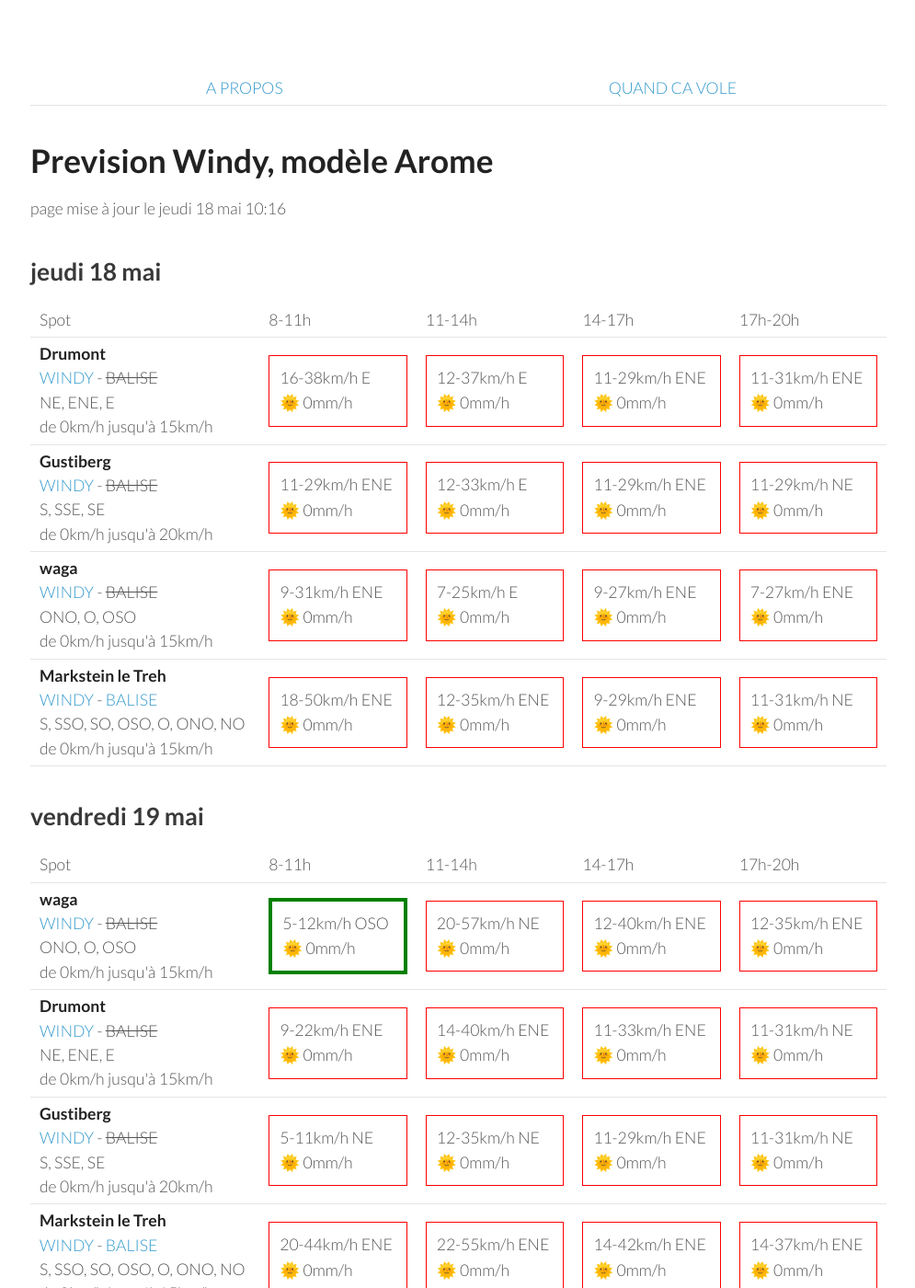
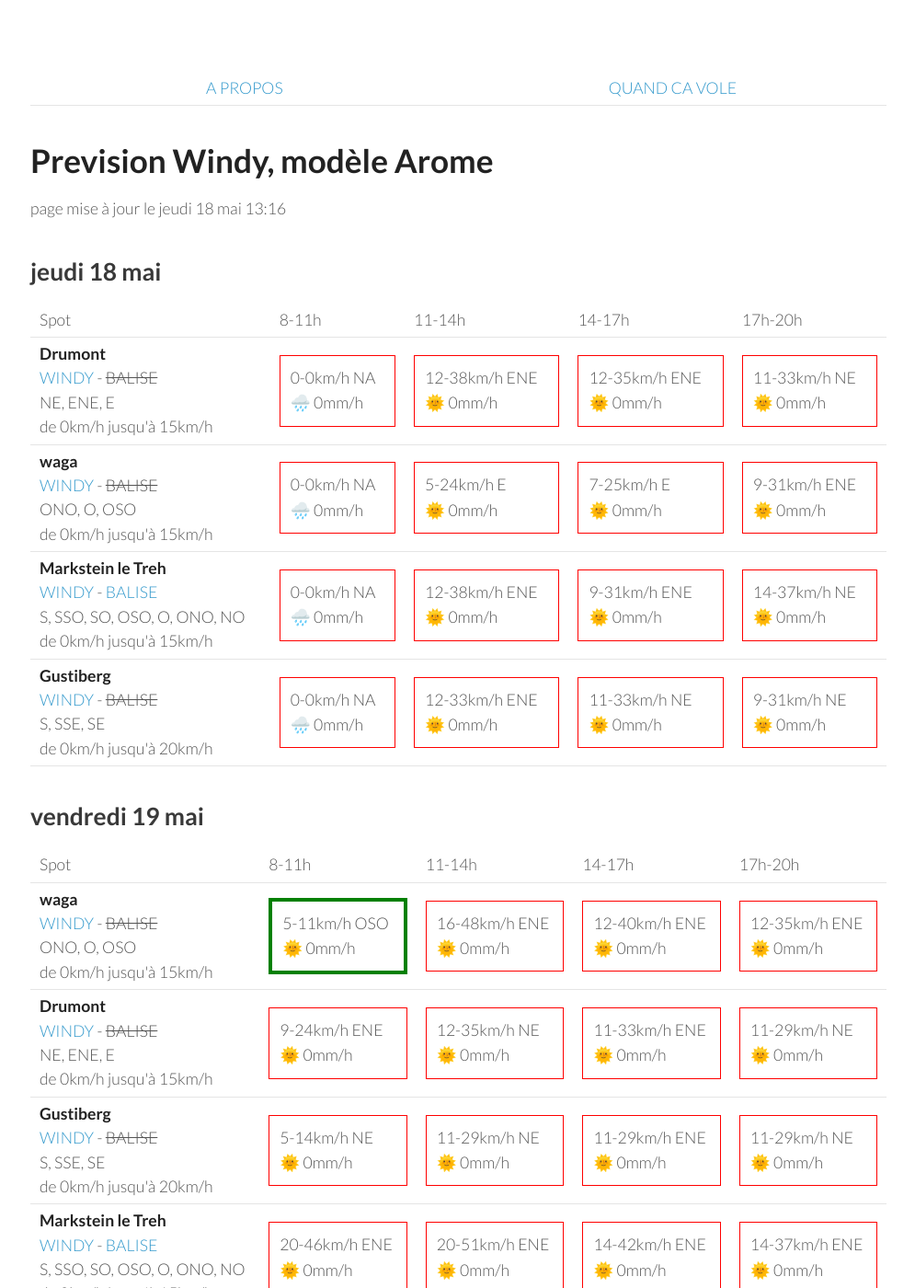
Before and after one commit to parapente-dans-le-nord/parapente-dans-le-nord.github.io, a Jekyll site: the page built from vosges.markdown, in a window 1280 px wide and 1400 px high. Shown: the whole window at 92% size, without its empty margins (25-1020 px from the left). Built offline with Jekyll 4.4.1, drawn with Linux system fonts in a browser that asks for light colours.

Commit message:
update index.markdown

```diff
--- a/vosges.markdown
+++ b/vosges.markdown
@@ -7,7 +7,7 @@ title:  "Tous les spots"
 {: .links}
 
 # Prevision Windy, modèle Arome
-page mise à jour le jeudi 18 mai 10:16
+page mise à jour le jeudi 18 mai 13:16
 
 ## jeudi 18 mai
 
@@ -24,41 +24,37 @@ page mise à jour le jeudi 18 mai 10:16
 <tr>
         <td><strong>Drumont</strong><br><a href="https://windy.com/47.898/6.919?47.687,6.919,9,m:eYYagmG">WINDY</a> - <span class="no-balise"> BALISE </span><br> <span class="vent-favorable">NE, ENE, E</span><br><span class="force-vent">de 0km/h jusqu'à 15km/h</span> </td>
 
-            <td><div class="not-flyable"><p>16-38km/h E</p><p>🌞 0mm/h</p></div></td>
-            <td><div class="not-flyable"><p>12-37km/h E</p><p>🌞 0mm/h</p></div></td>
-            <td><div class="not-flyable"><p>11-29km/h ENE</p><p>🌞 0mm/h</p></div></td>
-            <td><div class="not-flyable"><p>11-31km/h ENE</p><p>🌞 0mm/h</p></div></td>
+            <td><div class="not-flyable"><p>0-0km/h NA</p><p>🌧️ 0mm/h</p></div></td>
+            <td><div class="not-flyable"><p>12-38km/h ENE</p><p>🌞 0mm/h</p></div></td>
+            <td><div class="not-flyable"><p>12-35km/h ENE</p><p>🌞 0mm/h</p></div></td>
+            <td><div class="not-flyable"><p>11-33km/h NE</p><p>🌞 0mm/h</p></div></td>
 
+    </tr>
+<tr>
+        <td><strong>waga</strong><br><a href="https://windy.com/47.903/6.996?47.900,6.983,15">WINDY</a> - <span class="no-balise"> BALISE </span><br> <span class="vent-favorable">ONO, O, OSO</span><br><span class="force-vent">de 0km/h jusqu'à 15km/h</span> </td>
+
+            <td><div class="not-flyable"><p>0-0km/h NA</p><p>🌧️ 0mm/h</p></div></td>
+            <td><div class="not-flyable"><p>5-24km/h E</p><p>🌞 0mm/h</p></div></td>
+            <td><div class="not-flyable"><p>7-25km/h E</p><p>🌞 0mm/h</p></div></td>
+            <td><div class="not-flyable"><p>9-31km/h ENE</p><p>🌞 0mm/h</p></div></td>
+
+    </tr>
+<tr>
+        <td><strong>Markstein le Treh</strong><br><a href="https://windy.com/47.926/7.012?47.505,7.012,8,m:eY1agmQ">WINDY</a> - <span class=""><a href="http://www.balisemeteo.com/balise.php?idBalise=136">BALISE</a> </span><br> <span class="vent-favorable">S, SSO, SO, OSO, O, ONO, NO</span><br><span class="force-vent">de 0km/h jusqu'à 15km/h</span> </td>
+
+            <td><div class="not-flyable"><p>0-0km/h NA</p><p>🌧️ 0mm/h</p></div></td>
+            <td><div class="not-flyable"><p>12-38km/h ENE</p><p>🌞 0mm/h</p></div></td>
+            <td><div class="not-flyable"><p>9-31km/h ENE</p><p>🌞 0mm/h</p></div></td>
+            <td><div class="not-flyable"><p>14-37km/h NE</p><p>🌞 0mm/h</p></div></td>
 
     </tr>
 <tr>
         <td><strong>Gustiberg</strong><br><a href="https://windy.com/47.894/6.934?47.891,6.934,15,m:eYYagmI">WINDY</a> - <span class="no-balise"> BALISE </span><br> <span class="vent-favorable">S, SSE, SE</span><br><span class="force-vent">de 0km/h jusqu'à 20km/h</span> </td>
 
-            <td><div class="not-flyable"><p>11-29km/h ENE</p><p>🌞 0mm/h</p></div></td>
-            <td><div class="not-flyable"><p>12-33km/h E</p><p>🌞 0mm/h</p></div></td>
-            <td><div class="not-flyable"><p>11-29km/h ENE</p><p>🌞 0mm/h</p></div></td>
-            <td><div class="not-flyable"><p>11-29km/h NE</p><p>🌞 0mm/h</p></div></td>
-
-
-    </tr>
-<tr>
-        <td><strong>waga</strong><br><a href="https://windy.com/47.903/6.996?47.900,6.983,15">WINDY</a> - <span class="no-balise"> BALISE </span><br> <span class="vent-favorable">ONO, O, OSO</span><br><span class="force-vent">de 0km/h jusqu'à 15km/h</span> </td>
-
-            <td><div class="not-flyable"><p>9-31km/h ENE</p><p>🌞 0mm/h</p></div></td>
-            <td><div class="not-flyable"><p>7-25km/h E</p><p>🌞 0mm/h</p></div></td>
-            <td><div class="not-flyable"><p>9-27km/h ENE</p><p>🌞 0mm/h</p></div></td>
-            <td><div class="not-flyable"><p>7-27km/h ENE</p><p>🌞 0mm/h</p></div></td>
-
-
-    </tr>
-<tr>
-        <td><strong>Markstein le Treh</strong><br><a href="https://windy.com/47.926/7.012?47.505,7.012,8,m:eY1agmQ">WINDY</a> - <span class=""><a href="http://www.balisemeteo.com/balise.php?idBalise=136">BALISE</a> </span><br> <span class="vent-favorable">S, SSO, SO, OSO, O, ONO, NO</span><br><span class="force-vent">de 0km/h jusqu'à 15km/h</span> </td>
-
-            <td><div class="not-flyable"><p>18-50km/h ENE</p><p>🌞 0mm/h</p></div></td>
-            <td><div class="not-flyable"><p>12-35km/h ENE</p><p>🌞 0mm/h</p></div></td>
-            <td><div class="not-flyable"><p>9-29km/h ENE</p><p>🌞 0mm/h</p></div></td>
-            <td><div class="not-flyable"><p>11-31km/h NE</p><p>🌞 0mm/h</p></div></td>
-
+            <td><div class="not-flyable"><p>0-0km/h NA</p><p>🌧️ 0mm/h</p></div></td>
+            <td><div class="not-flyable"><p>12-33km/h ENE</p><p>🌞 0mm/h</p></div></td>
+            <td><div class="not-flyable"><p>11-33km/h NE</p><p>🌞 0mm/h</p></div></td>
+            <td><div class="not-flyable"><p>9-31km/h NE</p><p>🌞 0mm/h</p></div></td>
 
     </tr>
 
@@ -80,8 +76,8 @@ page mise à jour le jeudi 18 mai 10:16
 <tr>
         <td><strong>waga</strong><br><a href="https://windy.com/47.903/6.996?47.900,6.983,15">WINDY</a> - <span class="no-balise"> BALISE </span><br> <span class="vent-favorable">ONO, O, OSO</span><br><span class="force-vent">de 0km/h jusqu'à 15km/h</span> </td>
 
-            <td><div class="flyable"><p>5-12km/h OSO</p><p>🌞 0mm/h</p></div></td>
-            <td><div class="not-flyable"><p>20-57km/h NE</p><p>🌞 0mm/h</p></div></td>
+            <td><div class="flyable"><p>5-11km/h OSO</p><p>🌞 0mm/h</p></div></td>
+            <td><div class="not-flyable"><p>16-48km/h ENE</p><p>🌞 0mm/h</p></div></td>
             <td><div class="not-flyable"><p>12-40km/h ENE</p><p>🌞 0mm/h</p></div></td>
             <td><div class="not-flyable"><p>12-35km/h ENE</p><p>🌞 0mm/h</p></div></td>
 
@@ -90,28 +86,28 @@ page mise à jour le jeudi 18 mai 10:16
 <tr>
         <td><strong>Drumont</strong><br><a href="https://windy.com/47.898/6.919?47.687,6.919,9,m:eYYagmG">WINDY</a> - <span class="no-balise"> BALISE </span><br> <span class="vent-favorable">NE, ENE, E</span><br><span class="force-vent">de 0km/h jusqu'à 15km/h</span> </td>
 
-            <td><div class="not-flyable"><p>9-22km/h ENE</p><p>🌞 0mm/h</p></div></td>
-            <td><div class="not-flyable"><p>14-40km/h ENE</p><p>🌞 0mm/h</p></div></td>
+            <td><div class="not-flyable"><p>9-24km/h ENE</p><p>🌞 0mm/h</p></div></td>
+            <td><div class="not-flyable"><p>12-35km/h NE</p><p>🌞 0mm/h</p></div></td>
             <td><div class="not-flyable"><p>11-33km/h ENE</p><p>🌞 0mm/h</p></div></td>
-            <td><div class="not-flyable"><p>11-31km/h NE</p><p>🌞 0mm/h</p></div></td>
+            <td><div class="not-flyable"><p>11-29km/h NE</p><p>🌞 0mm/h</p></div></td>
 
 
     </tr>
 <tr>
         <td><strong>Gustiberg</strong><br><a href="https://windy.com/47.894/6.934?47.891,6.934,15,m:eYYagmI">WINDY</a> - <span class="no-balise"> BALISE </span><br> <span class="vent-favorable">S, SSE, SE</span><br><span class="force-vent">de 0km/h jusqu'à 20km/h</span> </td>
 
-            <td><div class="not-flyable"><p>5-11km/h NE</p><p>🌞 0mm/h</p></div></td>
-            <td><div class="not-flyable"><p>12-35km/h NE</p><p>🌞 0mm/h</p></div></td>
+            <td><div class="not-flyable"><p>5-14km/h NE</p><p>🌞 0mm/h</p></div></td>
+            <td><div class="not-flyable"><p>11-29km/h NE</p><p>🌞 0mm/h</p></div></td>
             <td><div class="not-flyable"><p>11-29km/h ENE</p><p>🌞 0mm/h</p></div></td>
-            <td><div class="not-flyable"><p>11-31km/h NE</p><p>🌞 0mm/h</p></div></td>
+            <td><div class="not-flyable"><p>11-29km/h NE</p><p>🌞 0mm/h</p></div></td>
 
 
     </tr>
 <tr>
         <td><strong>Markstein le Treh</strong><br><a href="https://windy.com/47.926/7.012?47.505,7.012,8,m:eY1agmQ">WINDY</a> - <span class=""><a href="http://www.balisemeteo.com/balise.php?idBalise=136">BALISE</a> </span><br> <span class="vent-favorable">S, SSO, SO, OSO, O, ONO, NO</span><br><span class="force-vent">de 0km/h jusqu'à 15km/h</span> </td>
 
-            <td><div class="not-flyable"><p>20-44km/h ENE</p><p>🌞 0mm/h</p></div></td>
-            <td><div class="not-flyable"><p>22-55km/h ENE</p><p>🌞 0mm/h</p></div></td>
+            <td><div class="not-flyable"><p>20-46km/h ENE</p><p>🌞 0mm/h</p></div></td>
+            <td><div class="not-flyable"><p>20-51km/h ENE</p><p>🌞 0mm/h</p></div></td>
             <td><div class="not-flyable"><p>14-42km/h ENE</p><p>🌞 0mm/h</p></div></td>
             <td><div class="not-flyable"><p>14-37km/h ENE</p><p>🌞 0mm/h</p></div></td>
 
```
